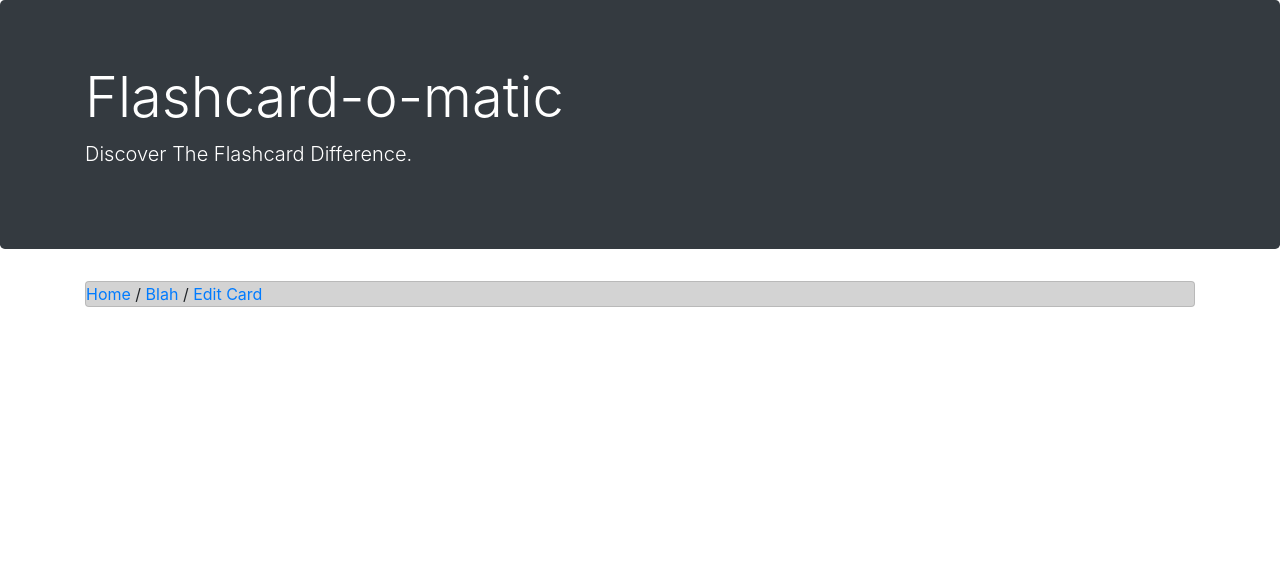
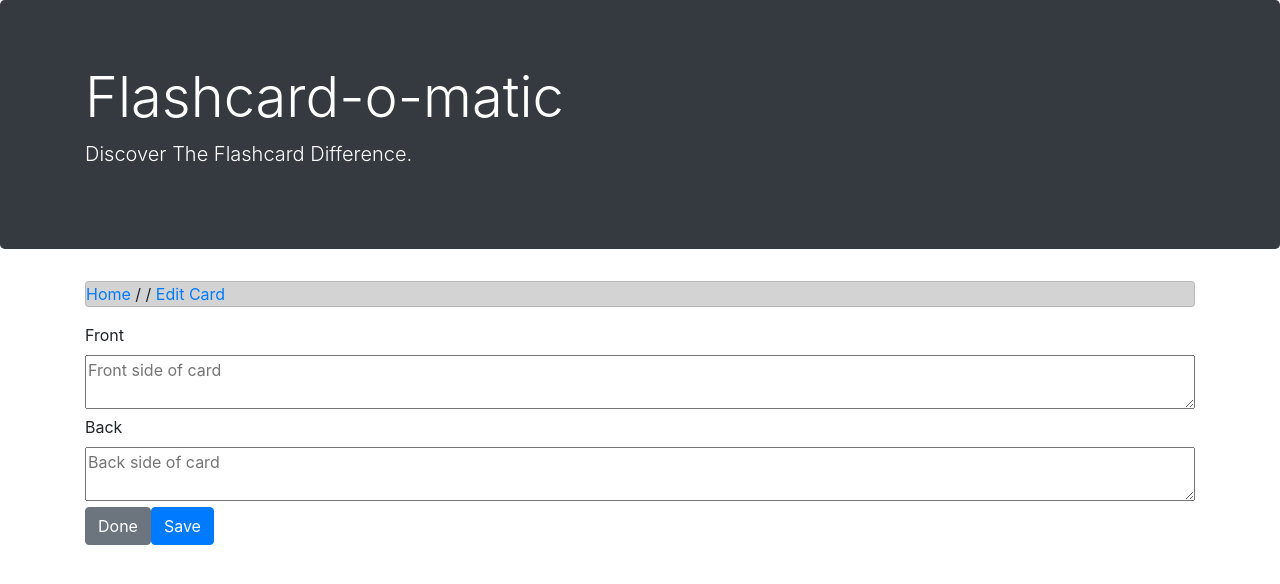
Before and after one commit to dclechok/Project-Flashcards, a React (Create React App) app: page /decks/1/cards/1/edit in a window 1280 px wide. Shown: the top 584 px of the page. Built offline with nearby package versions, Linux system fonts and the light colour scheme; no server answers; a web font is replaced by a local one.

Commit message:
finishing the add/edit form component functionality

```diff
--- a/data/db.json
+++ b/data/db.json
@@ -1,29 +1,40 @@
 {
   "decks": [
     {
-      "name": "Dan",
-      "description": "Lechok!",
-      "id": 6
+      "name": "Daniel",
+      "description": "Lechok",
+      "id": 1
+    },
+    {
+      "name": "No no",
+      "description": "No no no",
+      "id": 2
     }
   ],
   "cards": [
     {
-      "deckId": 6,
-      "front": "This is a new card",
-      "back": "This is a new card back",
-      "id": 2
+      "deckId": 1,
+      "front": "this was side one",
+      "back": "trhis was side one back",
+      "id": 8
     },
     {
-      "deckId": 6,
-      "front": "This is card two front",
-      "back": "this is card two back",
-      "id": 3
+      "deckId": 1,
+      "front": "eerrr",
+      "back": "errr",
+      "id": 9
     },
     {
-      "deckId": 6,
-      "front": "thhis is card three front",
-      "back": "this is card three back",
-      "id": 4
+      "deckId": 2,
+      "front": "erere",
+      "back": "aerea",
+      "id": 11
+    },
+    {
+      "deckId": 2,
+      "front": "erea",
+      "back": "",
+      "id": 12
     }
   ]
 }
--- a/src/Layout/AddCard.js
+++ b/src/Layout/AddCard.js
@@ -1,6 +1,7 @@
 import React, { useState, useEffect } from "react";
 import { useParams, useRouteMatch, Link } from "react-router-dom";
 import { readDeck, createCard } from "../utils/api";
+import AddEditCardForm from "./AddEditCardForm";
 
 function AddCard() {
   const { path } = useRouteMatch();
@@ -12,7 +13,7 @@ function AddCard() {
   };
   const [deck, setDeck] = useState({});
   const abortController = new AbortController();
-  const [newCard, setNewCard] = useState(newCardTemplate);
+  // const [newCard, setNewCard] = useState(newCardTemplate);
 
   async function readTheDeck() {
     try {
@@ -27,23 +28,23 @@ function AddCard() {
     readTheDeck();
   }, [deckId]);
 
-  const handleFormChange = (event) => {
-    setNewCard({
-      ...newCard,
-      [event.target.id]: event.target.value,
-    }); //create a controlled input
-  };
+  // const handleFormChange = (event) => {
+  //   setNewCard({
+  //     ...newCard,
+  //     [event.target.id]: event.target.value,
+  //   }); //create a controlled input
+  // };
 
-  const onSubmitHandler = async (event) => {
-    event.preventDefault();
-    setNewCard({
-      [event.target.id]: event.target.value,
-      deckId: deckId,
-    });
-    //createCard
-    await createCard(deckId, newCard, abortController.signal);
-    setNewCard(newCardTemplate);
-  };
+  // const onSubmitHandler = async (event) => {
+  //   event.preventDefault();
+  //   setNewCard({
+  //     [event.target.id]: event.target.value,
+  //     deckId: deckId,
+  //   });
+  //   //createCard
+  //   await createCard(deckId, newCard, abortController.signal);
+  //   setNewCard(newCardTemplate);
+  // };
 
   return (
     <React.Fragment>
@@ -55,34 +56,7 @@ function AddCard() {
         </span>
       </p>
       <h1>{deck.name}</h1>
-      <form onSubmit={onSubmitHandler}>
-        <label htmlFor="front">Front</label>
-        <br />
-        <textarea
-          id="front"
-          style={{ width: "100%" }}
-          placeholder="Front side of card"
-          value={newCard.front}
-          onChange={handleFormChange}
-        />
-        <br />
-        <label htmlFor="back">Back</label>
-        <br />
-        <textarea
-          id="back"
-          style={{ width: "100%" }}
-          placeholder="Back side of card"
-          value={newCard.back}
-          onChange={handleFormChange}
-        />
-        <br />
-        <Link to={`/decks/${deckId}`} className="btn btn-secondary">
-          Done
-        </Link>
-        <button className="btn btn-primary" type="submit">
-          Save
-        </button>
-      </form>
+      <AddEditCardForm />
     </React.Fragment>
   );
 }
--- /dev/null
+++ b/src/Layout/AddEditCardForm.js
@@ -0,0 +1,84 @@
+import React, { useState, useEffect } from "react";
+import { useParams, Link } from "react-router-dom";
+import { updateCard, createCard } from "../utils/api";
+
+function AddEditCardForm({ cardId = null }) {
+  const { deckId } = useParams();
+  const newCardTemplate = {
+    deckId: deckId,
+    front: "",
+    back: "",
+  };
+
+  const abortController = new AbortController();
+  const [newCard, setNewCard] = useState(newCardTemplate);
+
+  const handleFormChange = (event) => {
+    setNewCard({
+      ...newCard,
+      [event.target.id]: event.target.value,
+    }); //create a controlled input
+  };
+
+  const onSubmitHandler = async (event) => {
+    event.preventDefault(); //prevent page from reloading after form submission
+    if (cardId) { //if we sent in cardId to update
+      setNewCard({ //build the card we're updating
+        [event.target.id]: event.target.value,
+        deckId: deckId,
+        id: cardId, //keep the same id as card we're editing
+      });
+      try{
+        console.log(cardId, newCard);
+        await updateCard(newCard, abortController.signal); //update care
+      }catch (err) {
+        console.log(err, "Error updating card");
+      }
+    }else{
+      //if we're not updating then create a brand new card
+      setNewCard({
+        [event.target.id]: event.target.value,
+        deckId: deckId,
+      });
+      try {
+        await createCard(deckId, newCard, abortController.signal);
+      }catch (err) {
+        console.log(err, "Error creating card");
+      }
+    }
+    setNewCard(newCardTemplate);
+  };
+
+  return (
+    <form onSubmit={onSubmitHandler}>
+      <label htmlFor="front">Front</label>
+      <br />
+      <textarea
+        id="front"
+        style={{ width: "100%" }}
+        placeholder="Front side of card"
+        value={newCard.front}
+        onChange={handleFormChange}
+      />
+      <br />
+      <label htmlFor="back">Back</label>
+      <br />
+      <textarea
+        id="back"
+        style={{ width: "100%" }}
+        placeholder="Back side of card"
+        value={newCard.back}
+        onChange={handleFormChange}
+      />
+      <br />
+      <Link to={`/decks/${deckId}`} className="btn btn-secondary">
+        Done
+      </Link>
+      <button className="btn btn-primary" type="submit">
+        Save
+      </button>
+    </form>
+  );
+}
+
+export default AddEditCardForm;
--- a/src/Layout/EditCard.js
+++ b/src/Layout/EditCard.js
@@ -1,19 +1,40 @@
-import React from "react";
-import { Link, useHistory, useRouteMatch } from 'react-router-dom';
+import React, {useState, useEffect } from "react";
+import { Link, useParams, useRouteMatch } from 'react-router-dom';
+import { readDeck } from '../utils/api/index';
+import AddEditCardForm from "./AddEditCardForm";
 
 function EditCard() {
+    const { path } = useRouteMatch();
+    const { deckId } = useParams();
+    const { cardId } = useParams();
 
-    const { path } = useRouteMatch();
+    const [deck, setDeck] = useState({});
+    const abortController = new AbortController();
+    // const [newCard, setNewCard] = useState(newCardTemplate);
+
+    async function readTheDeck() {
+      try {
+        const response = await readDeck(deckId, abortController.signal);
+        setDeck(response);
+      } catch (err) {
+        console.log(err, "Failure reading deck");
+      }
+    }
+
+    useEffect(() => {
+      readTheDeck();
+    }, [deckId]);
 
     return (
     <React.Fragment>
       <p className="card" style={{ backgroundColor: "lightgray" }}>
         <span>
           <Link to="/">Home</Link> /
-          <Link > Blah</Link> /
-          <Link > Edit Card</Link>
+          <Link to={`/decks/${deckId}`}> {deck.name}</Link> /
+          <Link to={path}> Edit Card</Link>
         </span>
       </p>
+      <AddEditCardForm cardId={cardId}/>
     </React.Fragment>
   );
 }
--- a/src/Layout/StudyDeck.js
+++ b/src/Layout/StudyDeck.js
@@ -31,10 +31,10 @@ function StudyDeck() {
       console.log("restartDeck: ", cardCounter, frontSide);
       if (lastCard && frontSide) {
         window.confirm("Would you like to restart deck?")
-          ? console.log("restart deck")
-          : history.push("/");
+          ? setCardCounter(0) //set our index of cards back at the beginning
+          : history.push("/"); //if not, send us to home page
         setLastCard(false);
-        setCardCounter(1);
+
       }
     }
     restartDeck();
```
